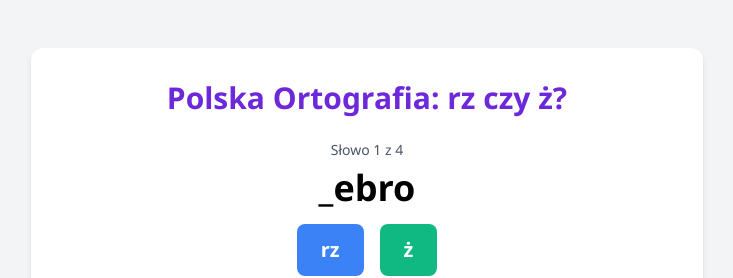
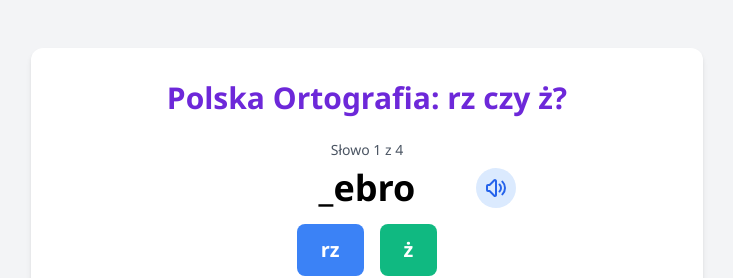
Before and after one commit to mareczek/polish-orthography-game, a React (Create React App) app: page / in a window 1280 px wide. Shown: the top 278 px of the page, without its empty margins (273-1006 px from the left). Built offline with nearby package versions, Linux system fonts and the light colour scheme.

Commit message:
added reading of word

```diff
--- a/src/components/PolishOrthographyGame.js
+++ b/src/components/PolishOrthographyGame.js
@@ -15,6 +15,7 @@ const PolishOrthographyGame = () => {
   const [rule, setRule] = useState("");
   const [incorrectWords, setIncorrectWords] = useState([]);
   const [showFireworks, setShowFireworks] = useState(false);
+  const [speechSupported, setSpeechSupported] = useState(false);
   const numberOfWords = 4;
 
   // Inicjalizacja gry
@@ -23,6 +24,9 @@ const PolishOrthographyGame = () => {
     const selected = getRandomWords(numberOfWords);
     setWords(selected);
     prepareWord(selected[0]);
+
+    // Check if speech synthesis is supported
+    setSpeechSupported(!!window.speechSynthesis);
   }, []);
 
   const getRandomWords = (count) => {
@@ -86,9 +90,13 @@ const PolishOrthographyGame = () => {
       const percentage = Math.round((score / words.length) * 100);
 
       setGameEnded(true);
+      // Tylko pokazuj fajerwerki dla wyników 90% lub lepszych
       if (percentage >= 90) {
         console.log("Pokazuję fajerwerki! Wynik:", percentage, "%");
         setShowFireworks(true);
+      } else {
+        console.log("Brak fajerwerków. Wynik:", percentage, "%");
+        setShowFireworks(false);
       }
     }
   };
@@ -106,16 +114,33 @@ const PolishOrthographyGame = () => {
     setShowFireworks(false);
     setFeedback("");
     setShowingFeedback(false);
-
-    if (selected.length > 0) {
-      prepareWord(selected[0]);
-    }
+    prepareWord(selected[0]);
   };
 
   // Obliczanie procentu poprawnych odpowiedzi
   const calculatePercentage = () => {
     if (words.length === 0) return 0;
     return Math.round((correctAnswers / words.length) * 100);
+  };
+
+  // Funkcja do odczytania słowa na głos
+  const speakWord = () => {
+    if (!speechSupported) {
+      console.error("Speech synthesis not supported in this browser");
+      return;
+    }
+
+    const currentWord = words[currentWordIndex];
+    if (!currentWord) return;
+
+    // Zatrzymaj poprzednie odtwarzanie
+    window.speechSynthesis.cancel();
+
+    const utterance = new SpeechSynthesisUtterance(currentWord.word);
+    utterance.lang = 'pl-PL'; // Ustawienie języka na polski
+    utterance.rate = 0.9; // Nieco wolniejsze tempo
+
+    window.speechSynthesis.speak(utterance);
   };
 
   return (
@@ -128,7 +153,24 @@ const PolishOrthographyGame = () => {
           <>
             <div className="text-center mb-8">
               <p className="text-sm text-gray-600 mb-2">Słowo {currentWordIndex + 1} z {words.length}</p>
-              <div className="text-4xl font-bold mb-4">{displayWord}</div>
+              <div className="grid grid-cols-3 mb-4">
+                <div className="col-span-1"></div>
+                <div className="text-4xl font-bold text-center">{displayWord}</div>
+                <div className="col-span-1 flex items-center justify-start">
+                  {speechSupported && (
+                    <button
+                      onClick={speakWord}
+                      className="p-2 bg-blue-100 hover:bg-blue-200 rounded-full transition-colors ml-2"
+                      title="Posłuchaj słowa"
+                      aria-label="Posłuchaj słowa"
+                    >
+                      <svg xmlns="http://www.w3.org/2000/svg" className="h-6 w-6 text-blue-600" fill="none" viewBox="0 0 24 24" stroke="currentColor">
+                        <path strokeLinecap="round" strokeLinejoin="round" strokeWidth={2} d="M15.536 8.464a5 5 0 010 7.072m2.828-9.9a9 9 0 010 12.728M5.586 15H4a1 1 0 01-1-1v-4a1 1 0 011-1h1.586l4.707-4.707C10.923 3.663 12 4.109 12 5v14c0 .891-1.077 1.337-1.707.707L5.586 15z" />
+                      </svg>
+                    </button>
+                  )}
+                </div>
+              </div>
 
               {feedback && (
                 <div className="mb-4">
@@ -184,11 +226,19 @@ const PolishOrthographyGame = () => {
             <p className="text-lg mb-2">Twój wynik: {correctAnswers} / {words.length}</p>
             <p className="text-xl font-bold mb-6">{calculatePercentage()}% poprawnych odpowiedzi</p>
 
-            {showFireworks && (
+            {calculatePercentage() >= 90 ? (
               <div className="mb-6">
                 <p className="text-xl text-green-600 font-bold">Gratulacje! Świetny wynik!</p>
               </div>
-            )}
+            ) : calculatePercentage() >= 70 ? (
+              <div className="mb-6">
+                <p className="text-xl text-green-600 font-bold">Dobry wynik!</p>
+              </div>
+            ) : calculatePercentage() > 0 ? (
+              <div className="mb-6">
+                <p className="text-xl text-orange-500 font-bold">Spróbuj jeszcze raz!</p>
+              </div>
+            ) : null}
 
             {incorrectWords.length > 0 && (
               <div className="mt-6 mb-8 text-left">
```
